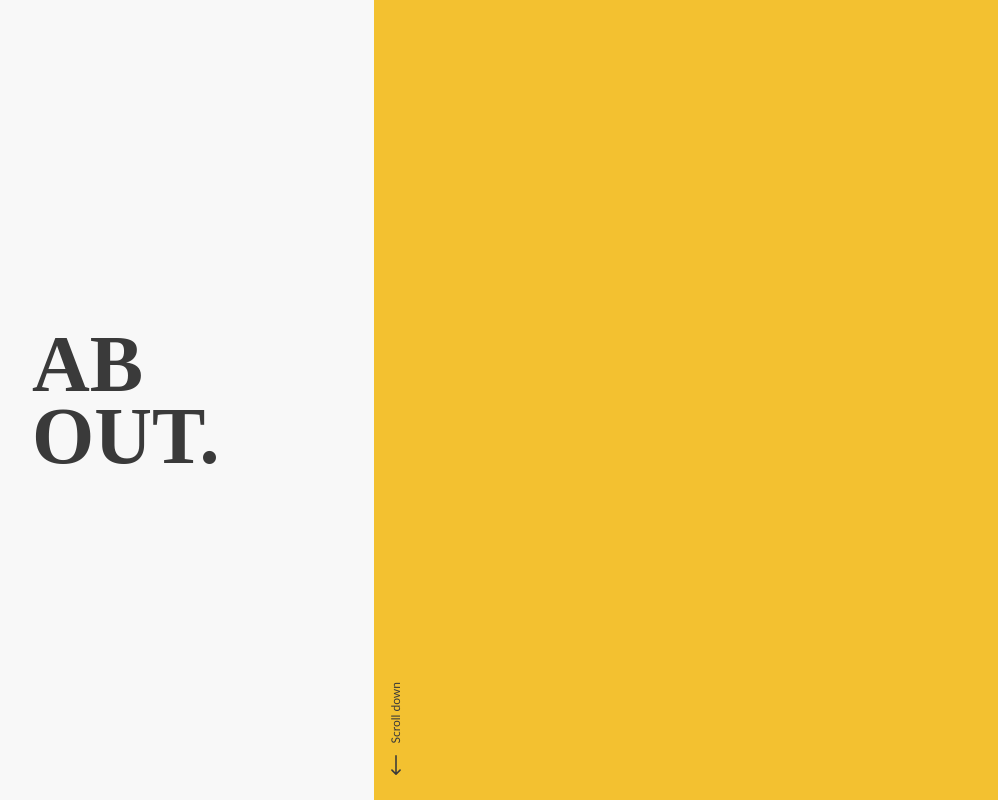
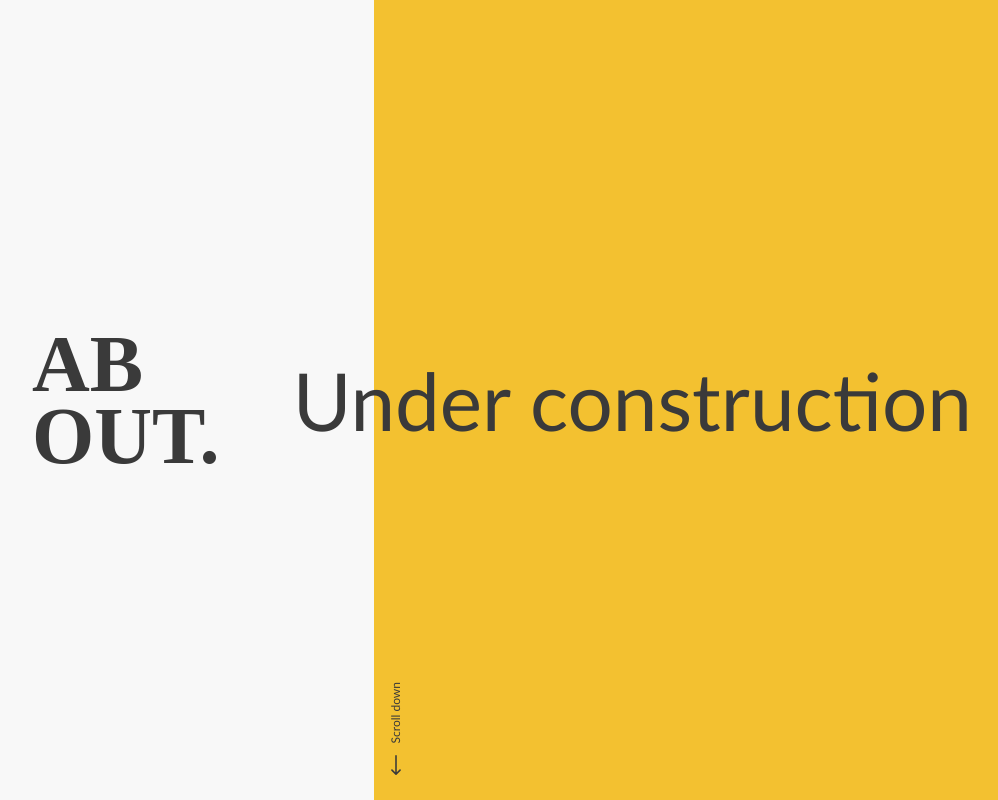
Before and after one commit to oriyan-ovadia/homepage, a Next.js app: page /about in a window 1280 px wide. Shown: the whole page, without its empty margins (138-1136 px from the left). Built offline with nearby package versions, Linux system fonts and the light colour scheme; a web font is replaced by a local one.

Commit message:
Update Hero.js

```diff
--- a/components/pages/About/Hero.js
+++ b/components/pages/About/Hero.js
@@ -45,7 +45,14 @@ export default function Hero() {
           <br />
           out.
         </Heading>
-        <div></div>
+        <div
+          css={css`
+            font-size: 80px;
+            margin-left: 40px;
+          `}
+        >
+          Under construction
+        </div>
       </Container>
     </header>
   );
```
